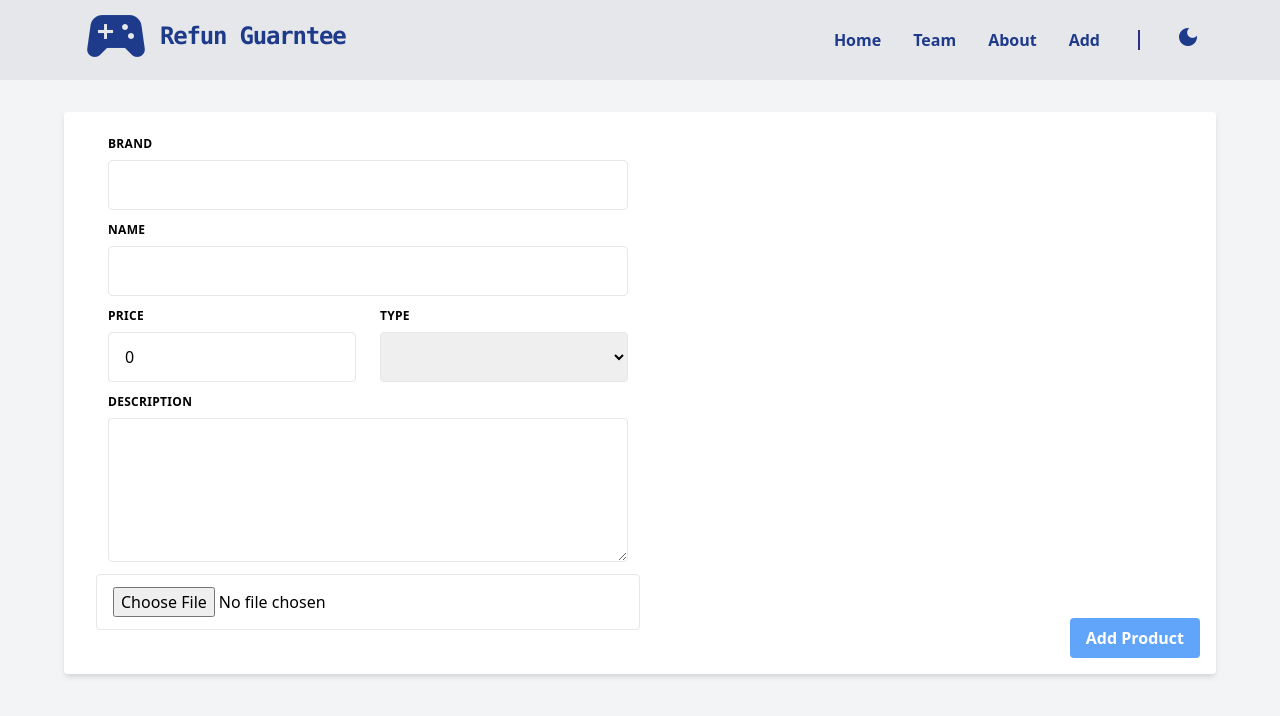
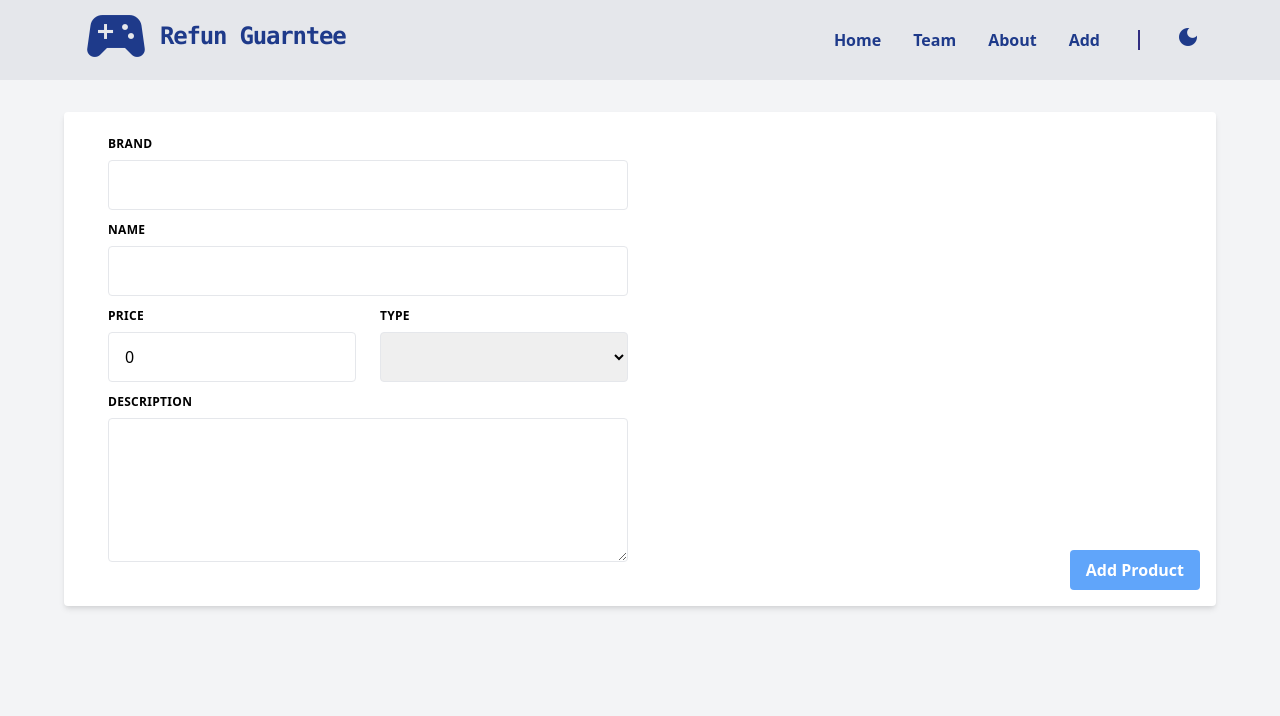
Before and after one commit to INT221-014-027-118/Front-end-Not-use, a Vue app: page /form in a window 1280 px wide. Shown: the top 716 px of the page. Built offline with nearby package versions, Linux system fonts and the light colour scheme.

Commit message:
Not tihng

```diff
--- a/src/views/Form.vue
+++ b/src/views/Form.vue
@@ -94,12 +94,6 @@
           value="Add Product"
           class="bg-blue-400 hover:bg-blue-600 text-white font-bold py-2 px-4 rounded absolute bottom-4 right-4"
         />
-
-        <input
-          class="appearance-none block w-full bg-grey-lighter text-grey-darker border border-red rounded py-3 px-4 mb-3"
-          id="file"
-          type="file"
-        />
       </form>
     </div>
   </div>
@@ -129,7 +123,8 @@ export default {
           type: this.type,
           name: this.name,
           price: this.price,
-          description: this.description
+          description: this.description,
+          previewImage: null,
         }),
       });
     },
@@ -137,4 +132,11 @@ export default {
 };
 </script>
 
-<style></style>
+<style>
+img {
+  width: 30%;
+  margin: auto;
+  display: block;
+  margin-bottom: 10px;
+}
+</style>
```
